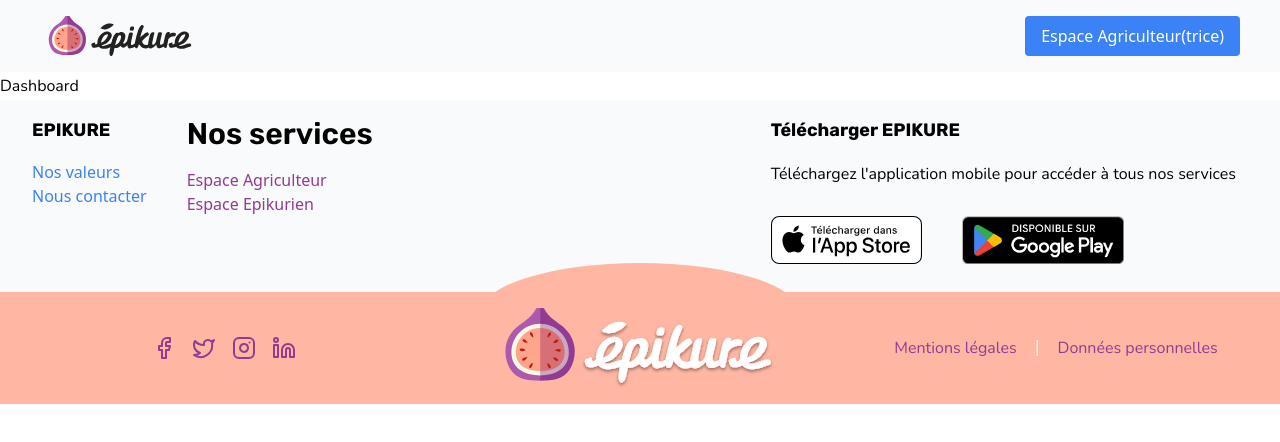
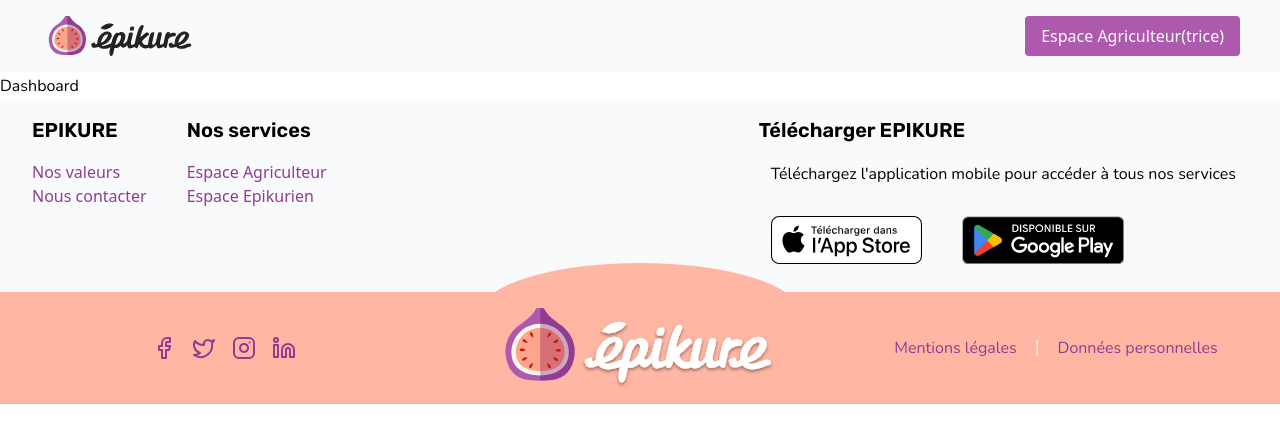
Before and after one commit to johan-bouguermouh/epikure, a Next.js app in the folder frontend/: page /dashboard in a window 1280 px wide. Shown: the top 442 px of the page. Built offline with nearby package versions, Linux system fonts and the light colour scheme.

Commit message:
style : fix html tags and tailwind classes for the footer and colors for the nav

```diff
--- a/frontend/src/components/FooterComponent.js
+++ b/frontend/src/components/FooterComponent.js
@@ -12,22 +12,22 @@
       <div className="mx-auto py-4 px-8 flex justify-between items-start w-full">
         <div className="flex space-x-10">
           <div className="space-y-4">
-            <h2 className="text-lg font-bold text-black">EPIKURE</h2>
+            <h4>EPIKURE</h4>
             <ul>
               <li>
-                <a href="#" className="text-blue-500">
+                <a href="#">
                   Nos valeurs
                 </a>
               </li>
               <li>
-                <a href="#" className="text-blue-500">
+                <a href="#">
                   Nous contacter
                 </a>
               </li>
             </ul>
           </div>
           <div className="space-y-4">
-            <h2>Nos services</h2>
+            <h4>Nos services</h4>
             <ul>
               <li>
                 <a href="#">Espace Agriculteur</a>
@@ -39,9 +39,9 @@
           </div>
         </div>
         <div className="space-y-4">
-          <h2 className="mx-3 text-lg font-bold text-black">
+          <h4>
             Télécharger EPIKURE
-          </h2>
+          </h4>
           <p className="mx-3 text-black">
             Téléchargez l'application mobile pour accéder à tous nos services
           </p>
--- a/frontend/src/components/NavComponent.js
+++ b/frontend/src/components/NavComponent.js
@@ -13,7 +13,7 @@
                     className="cursor-pointer w-40 h-10"
                     // priority
                 />
-                <button className="bg-blue-500 text-white px-4 py-2 rounded">
+                <button className="bg-primary/500 text-white px-4 py-2 rounded">
                     Espace Agriculteur(trice)
                 </button>
             </nav>
```
